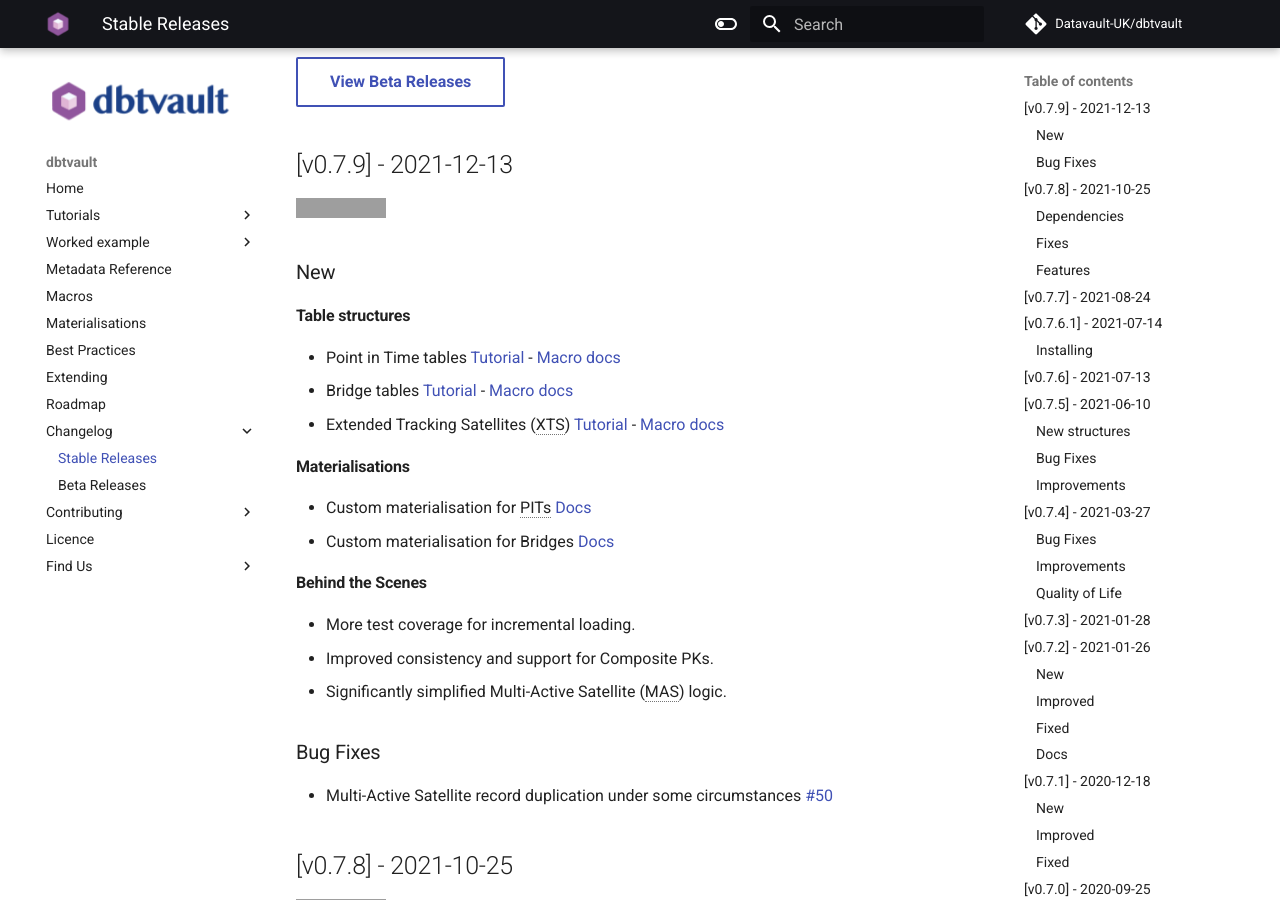
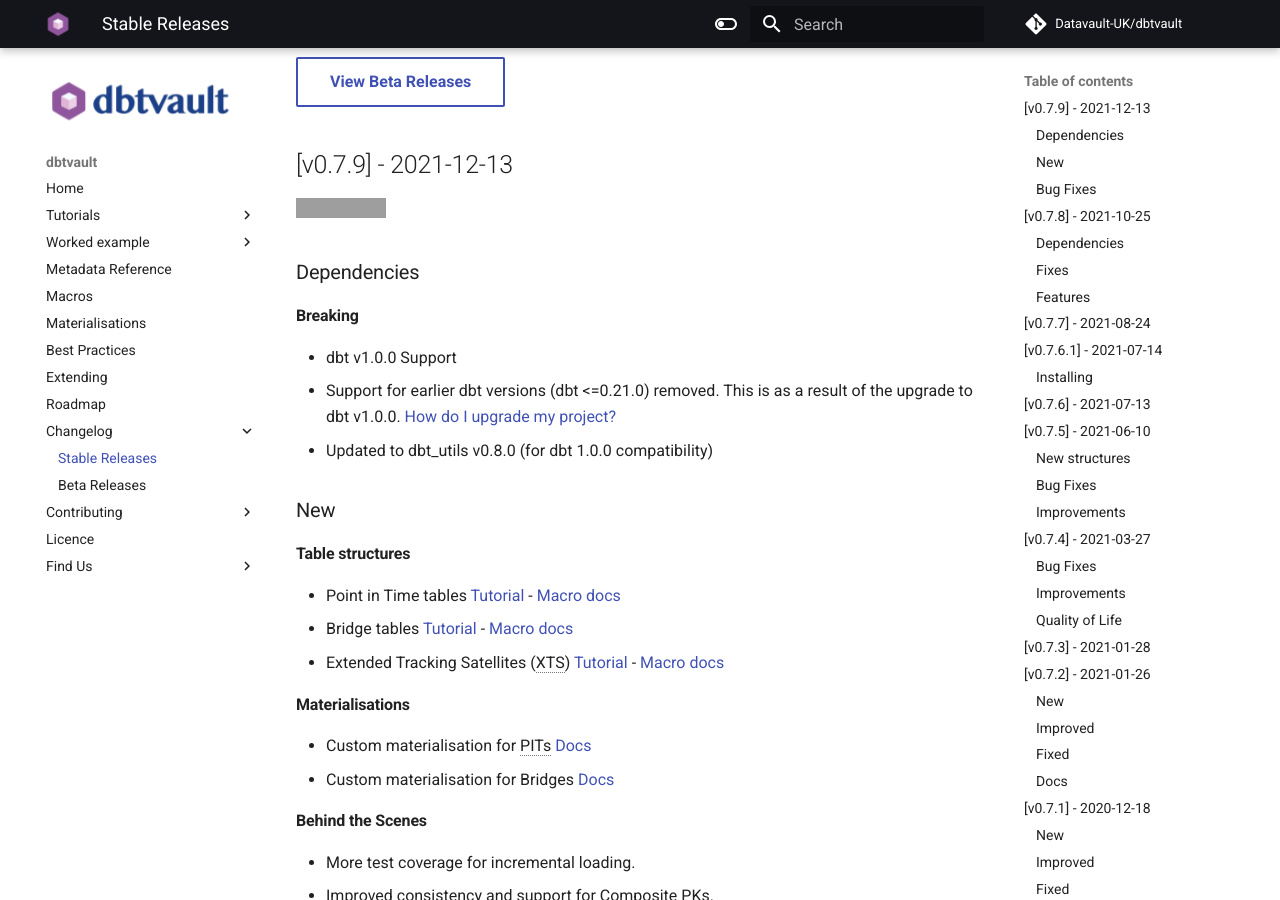
Before and after one commit to Datavault-UK/automate-dv-docs, an MkDocs documentation site: the page built from docs/changelog/stable.md, in a window 1280 px wide and 900 px high, scrolled down 334 px. Built offline with MkDocs 1.6.1 and Material for MkDocs 9.7.7, drawn with Linux system fonts in a browser that asks for light colours; comment, search, counter and statistics services are not loaded; grey boxes are pictures that could not be loaded.

Commit message:
Add dbt 1.0.0 notes

```diff
--- a/docs/changelog/stable.md
+++ b/docs/changelog/stable.md
@@ -11,6 +11,14 @@
 
 ## [v0.7.9] - 2021-12-13
 [![Documentation Status](https://readthedocs.org/projects/dbtvault/badge/?version=v0.7.9)](https://dbtvault.readthedocs.io/en/v0.7.9/?badge=v0.7.9)
+
+### Dependencies
+
+#### Breaking
+- dbt v1.0.0 Support
+   - Support for earlier dbt versions (dbt <=0.21.0) removed. This is as a result of the upgrade to dbt v1.0.0.
+   [How do I upgrade my project?](https://docs.getdbt.com/docs/guides/migration-guide/upgrading-to-1-0-0)
+- Updated to dbt_utils v0.8.0 (for dbt 1.0.0 compatibility)
 
 ### New
 
```
